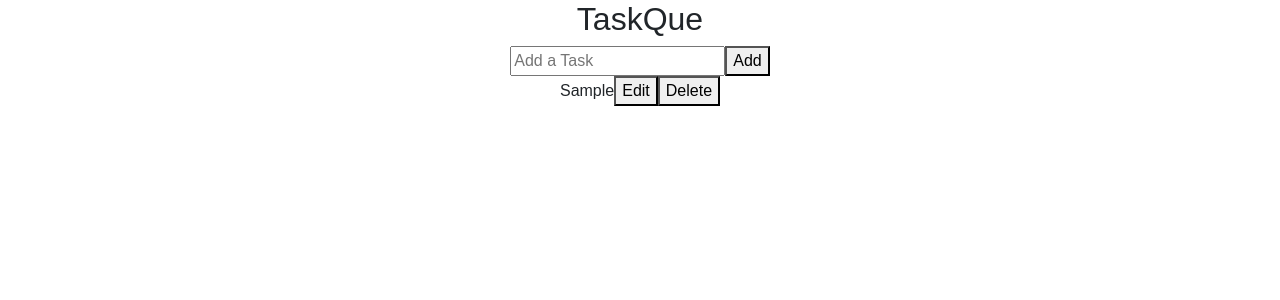
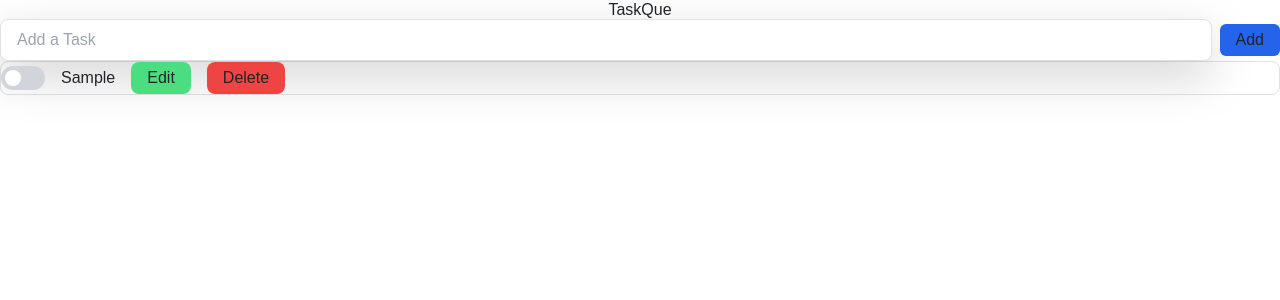
Before and after one commit to Ig-Ronit/TaskQue, a React (Create React App) app: page / in a window 1280 px wide. Both pictures are taken after typing "Sample" into the empty fields and a click on the button "Add". Shown: the top 300 px of the page. Built offline with nearby package versions, Linux system fonts and the light colour scheme.

Commit message:
local storage and complete toggle

```diff
--- a/public/index.html
+++ b/public/index.html
@@ -6,6 +6,7 @@
       rel="stylesheet"
     />
 
+    <script src="https://cdn.tailwindcss.com"></script>
     <meta charset="utf-8" />
     <meta
       name="viewport"
--- a/src/App.js
+++ b/src/App.js
@@ -1,10 +1,16 @@
 import "./styles.css";
-import { useState } from "react";
+import { useEffect, useState } from "react";
 import TaskInput from "./Components/TaskInput";
 import TaskList from "./Components/TaskList";
 
 export default function App() {
-  const [tasks, setTasks] = useState([]);
+  const [tasks, setTasks] = useState(() => {
+    const stored = localStorage.getItem("tasks");
+    return stored ? JSON.parse(stored) : [];
+  });
+  useEffect(() => {
+    localStorage.setItem("tasks", JSON.stringify(tasks));
+  }, [tasks]);
   const [editTask, setEditTask] = useState(null);
   return (
     <div className="App">
--- a/src/Components/TaskInput.js
+++ b/src/Components/TaskInput.js
@@ -28,14 +28,17 @@ const TaskInput = ({ setTasks, editTask, setEditTask }) => {
   }, [editTask]);
 
   return (
-    <div>
+    <div className="flex items-center gap-2">
       <input
+        className="w-full px-3 py-2 border rounded-lg shadow-lg focus:ring-2 focus:ring-indigo-500 focus:outline-none"
         type="text"
         placeholder="Add a Task"
         value={text}
         onChange={(e) => setText(e.target.value)}
       />
-      <button onClick={handleAdd}>{editTask ? "Update" : "Add"}</button>
+      <button className="bg-blue-600 px-3 py-1 rounded-md" onClick={handleAdd}>
+        {editTask ? "Update" : "Add"}
+      </button>
     </div>
   );
 };
--- a/src/Components/TaskItem.js
+++ b/src/Components/TaskItem.js
@@ -5,12 +5,40 @@ const TaskItem = ({ task, setTasks, setEditTask }) => {
   const handleEdit = () => {
     setEditTask(task);
   };
+  const handleToggle = () => {
+    setTasks(
+      (prev) =>
+        prev.map((item) =>
+          item.id === task.id ? { ...item, completed: !item.completed } : item
+        ),
+      console.log(task)
+    );
+  };
 
   return (
-    <div>
-      <span>{task.text}</span>
-      <button onClick={handleEdit}>Edit</button>
-      <button onClick={deleteTask}>Delete</button>
+    <div className="w-full flex items-center gap-3">
+      <label className="relative inline-flex items-center cursor-pointer">
+        <input
+          type="checkbox"
+          checked={task.completed}
+          onChange={handleToggle}
+          className="sr-only peer"
+        />
+        <div className="w-11 h-6 bg-gray-300 rounded-full peer peer-checked:bg-green-500 transition"></div>
+        <div className="absolute left-1 top-1 w-4 h-4 bg-white rounded-full transition peer-checked:translate-x-5"></div>
+      </label>
+      <span className={`${task.completed ? "line-through text-gray-400" : ""}`}>
+        {task.text}
+      </span>
+      <button
+        className="bg-green-400 px-3 py-1 rounded-lg"
+        onClick={handleEdit}
+      >
+        Edit
+      </button>
+      <button className="bg-red-500 px-3 py-1 rounded-lg" onClick={deleteTask}>
+        Delete
+      </button>
     </div>
   );
 };
--- a/src/Components/TaskList.js
+++ b/src/Components/TaskList.js
@@ -2,7 +2,7 @@ import TaskItem from "./TaskItem";
 
 const TaskList = ({ tasks, setTasks, setEditTask }) => {
   return (
-    <div>
+    <div className="border rounded-lg divide-y">
       {tasks.map((task) => (
         <TaskItem
           key={task.id}
```
